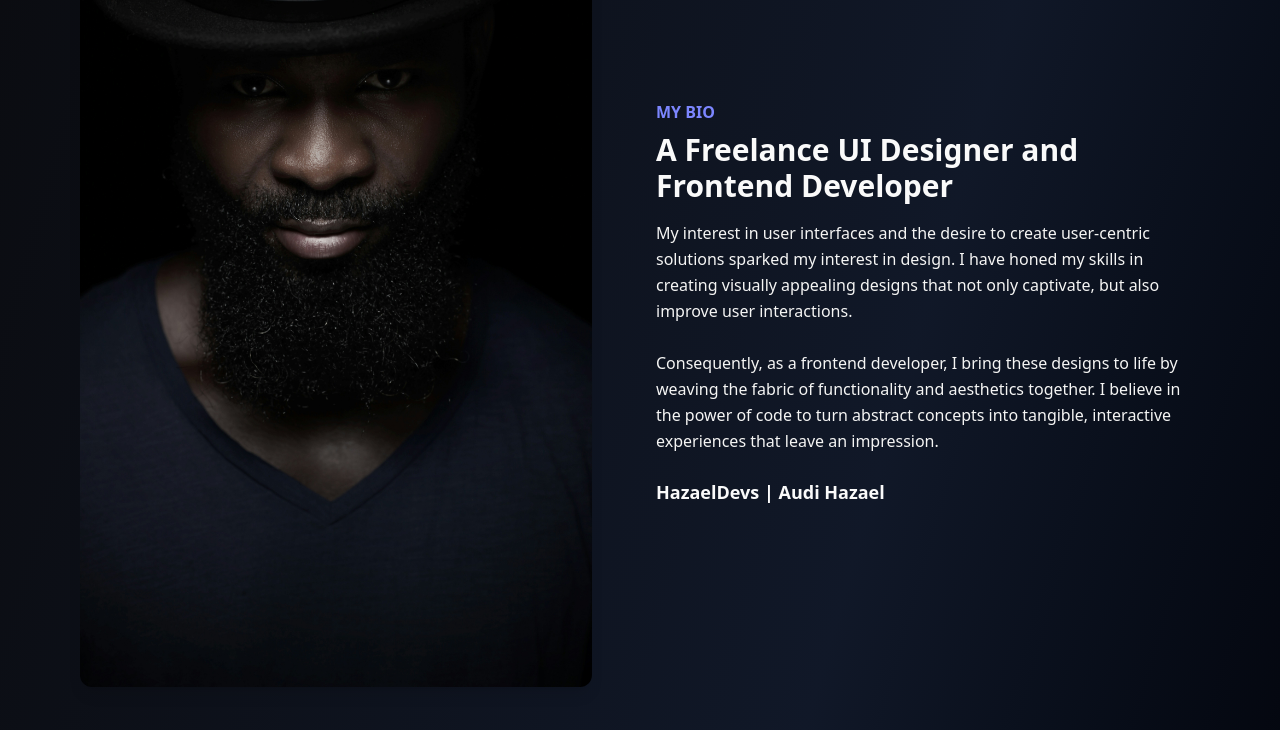
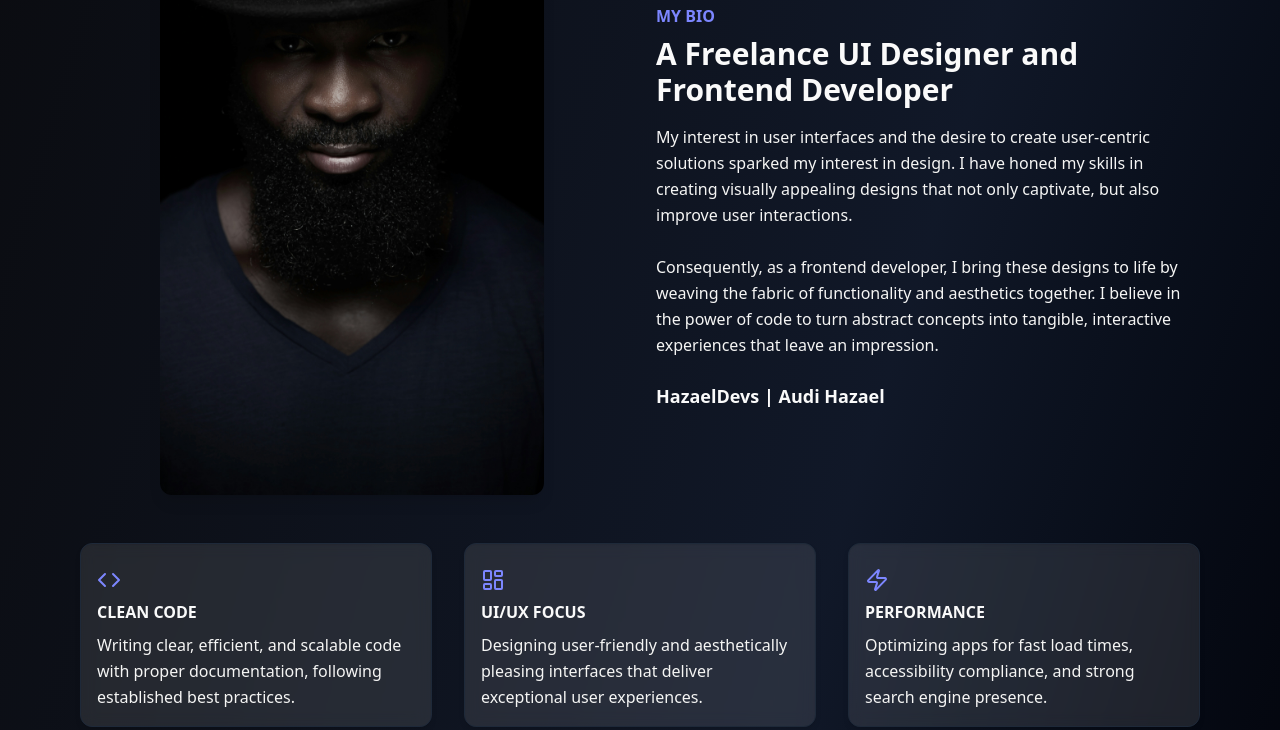
Before and after one commit to AudiHazael/hazaeldevs-portfolio, a React (Vite) app: page /Home in a window 1280 px wide. Shown: the part 921-1651 px from the top of the page. Built offline with nearby package versions, Linux system fonts and the light colour scheme.

Commit message:
Corrections

```diff
--- a/src/components/About.jsx
+++ b/src/components/About.jsx
@@ -3,21 +3,21 @@ import { Icons } from "./Icons";
 
 function About() {
   return (
-    <div>
     <section
       className="pt-10 pb-8 text-gray-800 bg-inherit"
       data-aos="fade-up"
       data-aos-delay="800">
       <div className="max-w-6xl px-4 mx-auto">
+        {/* Top grid: image + bio */}
         <div className="grid items-center gap-8 md:grid-cols-2">
-            <div className="mb-6 md:mb-0">
+          <div>
             <img
               src="/sample-image.jpg"
               alt="Sample hero image"
-                className=" w-full max-w-md shadow-lg md:max-w-lg rounded-xl"
+              className="h-1/3 max-w-sm mx-auto shadow-lg rounded-xl"
             />
           </div>
-            <div>
+          <div className="text-center md:text-left">
             <h6 className="mb-2 font-semibold text-indigo-400 uppercase">
               My Bio
             </h6>
@@ -26,68 +26,62 @@ function About() {
             </h3>
             <p className="mb-6 leading-relaxed text-stone-100">
               My interest in user interfaces and the desire to create
-                user-centric solutions sparked my interest in design. I have
-                honed my skills in creating visually appealing designs that not
-                only captivate, but also improve user interactions. <br />
+              user-centric solutions sparked my interest in design. I have honed
+              my skills in creating visually appealing designs that not only
+              captivate, but also improve user interactions. <br />
               <br />
               Consequently, as a frontend developer, I bring these designs to
               life by weaving the fabric of functionality and aesthetics
-                together. I believe in the power of code to turn abstract
-                concepts into tangible, interactive experiences that leave an
-                impression.
+              together. I believe in the power of code to turn abstract concepts
+              into tangible, interactive experiences that leave an impression.
             </p>
             <h5 className="text-lg font-semibold text-zinc-50">
               HazaelDevs | Audi Hazael
             </h5>
           </div>
         </div>
-          <div className="grid grid-cols-1 sm:grid-cols-2 md:grid-cols-3 gap-14 mt-11">
-            <div className="p-4 rounded-xl w-sm  shadow-md inset-shadow-xs backdrop-blur-sm bg-white/10 border border-gray-800 hover:-translate-y-1 ">
+
+        {/* Bottom grid: features */}
+        <div className="grid grid-cols-1 sm:grid-cols-2 md:grid-cols-3 gap-8 mt-12">
+          <div className="p-4 rounded-xl shadow-md inset-shadow-xs backdrop-blur-sm bg-white/10 border border-gray-800 hover:-translate-y-1 transition">
             <div className="my-2">
-                {Icons.CodeIcon({
-                  className: "text-indigo-400",
-                })}
+              {Icons.CodeIcon({ className: "text-indigo-400" })}
             </div>
             <h2 className="mb-2 font-semibold text-zinc-50 uppercase">
               Clean Code
             </h2>
-              <p className="mb-6 leading-relaxed text-stone-100">
+            <p className="leading-relaxed text-stone-100">
               Writing clear, efficient, and scalable code with proper
               documentation, following established best practices.
             </p>
           </div>
-            <div className=" p-4 rounded-xl w-sm shadow-md inset-shadow-xs backdrop-blur-sm bg-white/10 border border-gray-800 hover:-translate-y-1 ">
+          <div className="p-4 rounded-xl shadow-md inset-shadow-xs backdrop-blur-sm bg-white/10 border border-gray-800 hover:-translate-y-1 transition">
             <div className="my-2">
-                {Icons.LayoutDashboard({
-                  className: "text-indigo-400",
-                })}
+              {Icons.LayoutDashboard({ className: "text-indigo-400" })}
             </div>
             <h2 className="mb-2 font-semibold text-zinc-50 uppercase">
               UI/UX Focus
             </h2>
-              <p className="mb-6 leading-relaxed text-stone-100">
-                Designing user-friendly and aesthetically pleasing interfaces
-                that deliver exceptional user experiences.
+            <p className="leading-relaxed text-stone-100">
+              Designing user-friendly and aesthetically pleasing interfaces that
+              deliver exceptional user experiences.
             </p>
           </div>
-            <div className=" p-4 rounded-xl w-sm shadow-md inset-shadow-xs backdrop-blur-sm bg-white/10 border border-gray-800 hover:-translate-y-1 ">
+          <div className="p-4 rounded-xl shadow-md inset-shadow-xs backdrop-blur-sm bg-white/10 border border-gray-800 hover:-translate-y-1 transition">
             <div className="my-2">
-                {Icons.Zap({
-                  className: "text-indigo-400",
-                })}
+              {Icons.Zap({ className: "text-indigo-400" })}
             </div>
             <h2 className="mb-2 font-semibold text-zinc-50 uppercase">
               Performance
             </h2>
-              <p className="mb-6 leading-relaxed text-stone-100">
-                Optimizing apps for fast load times, accessibility compliance,
-                and strong search engine presence.
+            <p className="leading-relaxed text-stone-100">
+              Optimizing apps for fast load times, accessibility compliance, and
+              strong search engine presence.
             </p>
           </div>
         </div>
       </div>
     </section>
-    </div>
   );
 }
 
--- a/src/components/Hero.jsx
+++ b/src/components/Hero.jsx
@@ -54,7 +54,7 @@ function Hero() {
           <img
             src="/sample-image.jpg"
             alt="Sample hero image"
-            className=" w-full max-w-md shadow-lg md:max-w-lg rounded-xl"
+            className=" h-1/3 max-w-md shadow-lg md:max-w-lg rounded-xl"
           />
         </div>
       </div>
```
Lines whose indentation alone changed are shown as unchanged.
